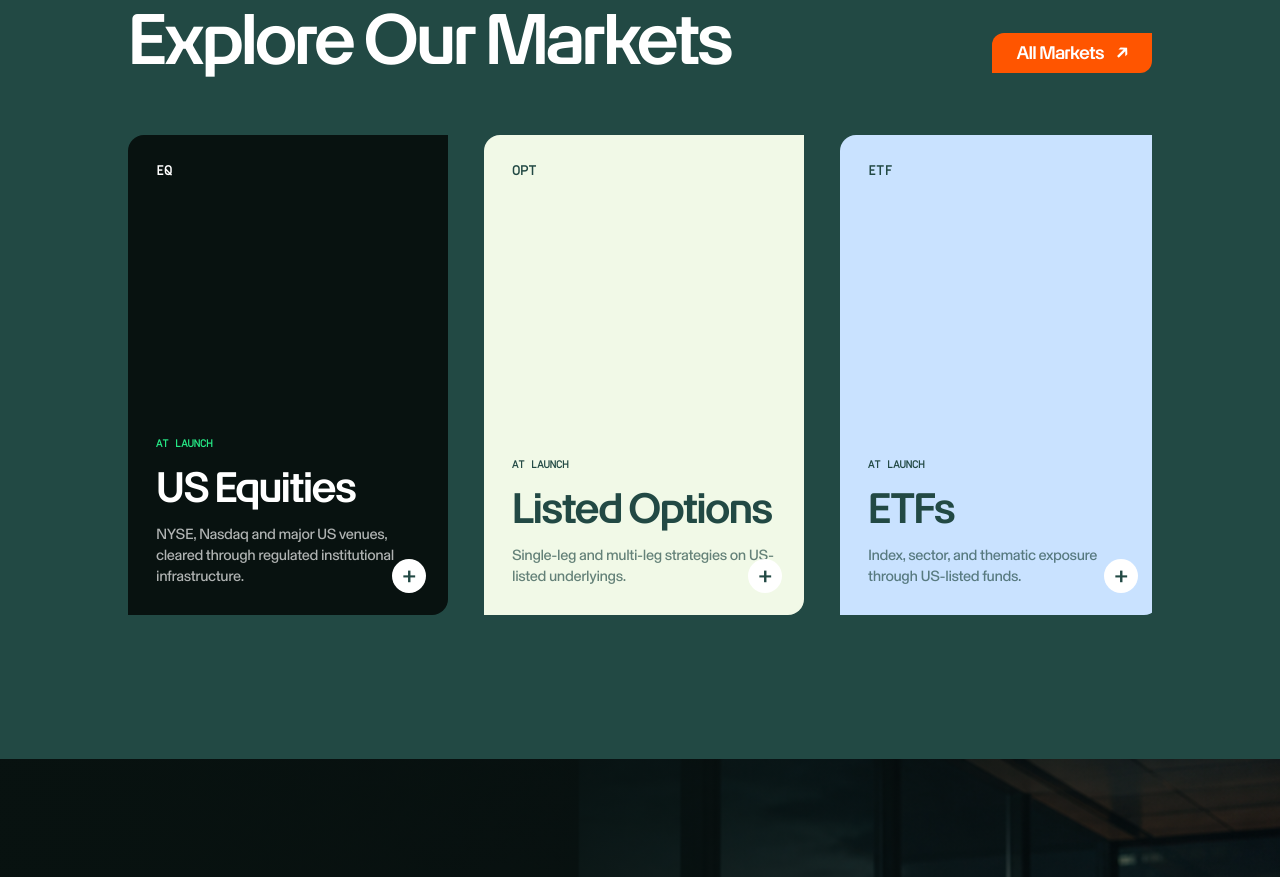
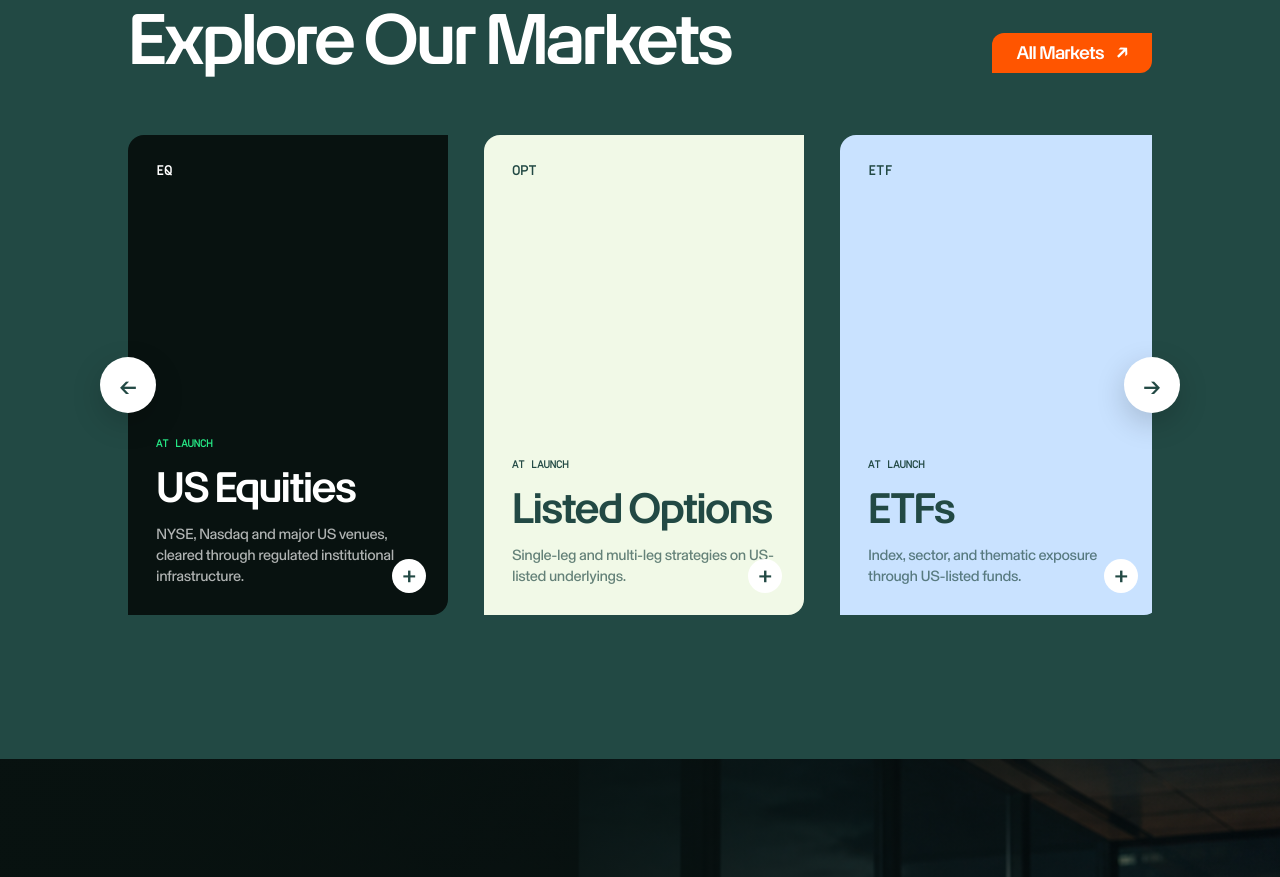
Before and after one commit to TheGlobalAssetsBroker/tgab-site, a React (Vite) app: page / in a window 1280 px wide. Shown: the part 8620-9497 px from the top of the page. Built offline with nearby package versions, Linux system fonts and the light colour scheme.

Commit message:
Add side controls to markets carousel

```diff
--- a/src/feature-carousel.css
+++ b/src/feature-carousel.css
@@ -68,6 +68,58 @@
   background: #08131d;
 }
 
+.market-carousel-shell {
+  position: relative;
+}
+
+.market-carousel-shell .market-carousel {
+  scroll-behavior: smooth;
+  scrollbar-width: none;
+}
+
+.market-carousel-shell .market-carousel::-webkit-scrollbar {
+  display: none;
+}
+
+.market-carousel-arrow {
+  position: absolute;
+  z-index: 5;
+  top: 50%;
+  width: 56px;
+  height: 56px;
+  display: grid;
+  place-items: center;
+  border: 0;
+  border-radius: 50%;
+  color: var(--deep-green);
+  background: #fff;
+  box-shadow: 0 10px 30px rgba(0, 0, 0, .18);
+  font-size: 25px;
+  line-height: 1;
+  cursor: pointer;
+  transform: translateY(-50%);
+  transition: color .2s ease, background .2s ease, transform .2s ease;
+}
+
+.market-carousel-arrow:hover {
+  color: #fff;
+  background: var(--orange);
+  transform: translateY(-50%) scale(1.06);
+}
+
+.market-carousel-arrow:focus-visible {
+  outline: 3px solid var(--orange);
+  outline-offset: 3px;
+}
+
+.market-carousel-arrow-prev {
+  left: -28px;
+}
+
+.market-carousel-arrow-next {
+  right: -28px;
+}
+
 @media (max-width: 760px) {
   .platform-title-row {
     margin-top: 96px;
@@ -87,6 +139,19 @@
   .platform-stage .feature-card {
     min-height: 0;
     padding: 26px;
+  }
+
+  .market-carousel-arrow {
+    width: 48px;
+    height: 48px;
+  }
+
+  .market-carousel-arrow-prev {
+    left: 8px;
+  }
+
+  .market-carousel-arrow-next {
+    right: 8px;
   }
 }
 
@@ -109,4 +174,10 @@
   .platform-stage .feature-card h3 {
     font-size: 28px;
   }
+
+  .market-carousel-arrow {
+    width: 42px;
+    height: 42px;
+    font-size: 21px;
+  }
 }
--- a/src/pages/HomePage.jsx
+++ b/src/pages/HomePage.jsx
@@ -35,12 +35,22 @@
 
 export default function HomePage() {
   const featureCarouselRef = useRef(null);
+  const marketCarouselRef = useRef(null);
 
   usePageEffects("home", "TGAB — The Global Assets Broker | Institutional access to global markets", "Institutional-grade access to US equities, options, ETFs, and global markets through regulated infrastructure and transparent pricing.");
 
   const scrollFeatureCarousel = (direction) => {
     const carousel = featureCarouselRef.current;
     const card = carousel?.querySelector(".feature-card");
+    if (!carousel || !card) return;
+
+    const gap = Number.parseFloat(window.getComputedStyle(carousel).columnGap) || 0;
+    carousel.scrollBy({ left: direction * (card.getBoundingClientRect().width + gap), behavior: "smooth" });
+  };
+
+  const scrollMarketCarousel = (direction) => {
+    const carousel = marketCarouselRef.current;
+    const card = carousel?.querySelector(".market-slide");
     if (!carousel || !card) return;
 
     const gap = Number.parseFloat(window.getComputedStyle(carousel).columnGap) || 0;
@@ -191,8 +201,12 @@
       <section className="markets-stage">
         <div className="page-container">
           <div className="markets-heading rv"><h2>Explore Our Markets</h2><Link className="button button-orange" to="/markets">All Markets <span aria-hidden="true">↗</span></Link></div>
-          <div className="market-carousel rv">
-            {markets.map(([code, name, status, text]) => <article className="market-slide" key={code}><span className="market-code">{code}</span><div><span className={`market-status ${status === "At launch" ? "launch" : ""}`}>{status}</span><h3>{name}</h3><p>{text}</p></div><Link to="/markets" aria-label={`Learn more about ${name}`}>+</Link></article>)}
+          <div className="market-carousel-shell rv">
+            <button className="market-carousel-arrow market-carousel-arrow-prev" type="button" aria-label="Show previous market" onClick={() => scrollMarketCarousel(-1)}>←</button>
+            <div className="market-carousel" ref={marketCarouselRef} role="region" aria-label="Available markets" tabIndex={0}>
+              {markets.map(([code, name, status, text]) => <article className="market-slide" key={code}><span className="market-code">{code}</span><div><span className={`market-status ${status === "At launch" ? "launch" : ""}`}>{status}</span><h3>{name}</h3><p>{text}</p></div><Link to="/markets" aria-label={`Learn more about ${name}`}>+</Link></article>)}
+            </div>
+            <button className="market-carousel-arrow market-carousel-arrow-next" type="button" aria-label="Show next market" onClick={() => scrollMarketCarousel(1)}>→</button>
           </div>
         </div>
       </section>
```
